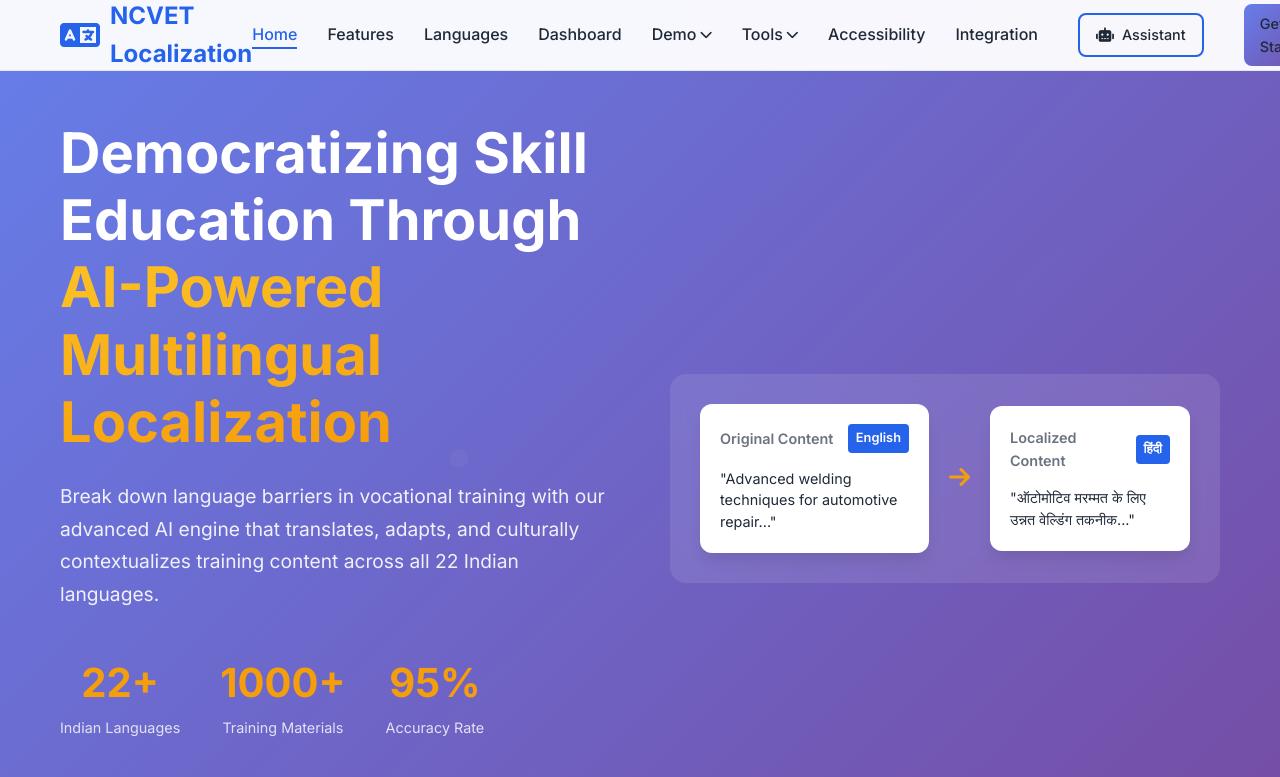
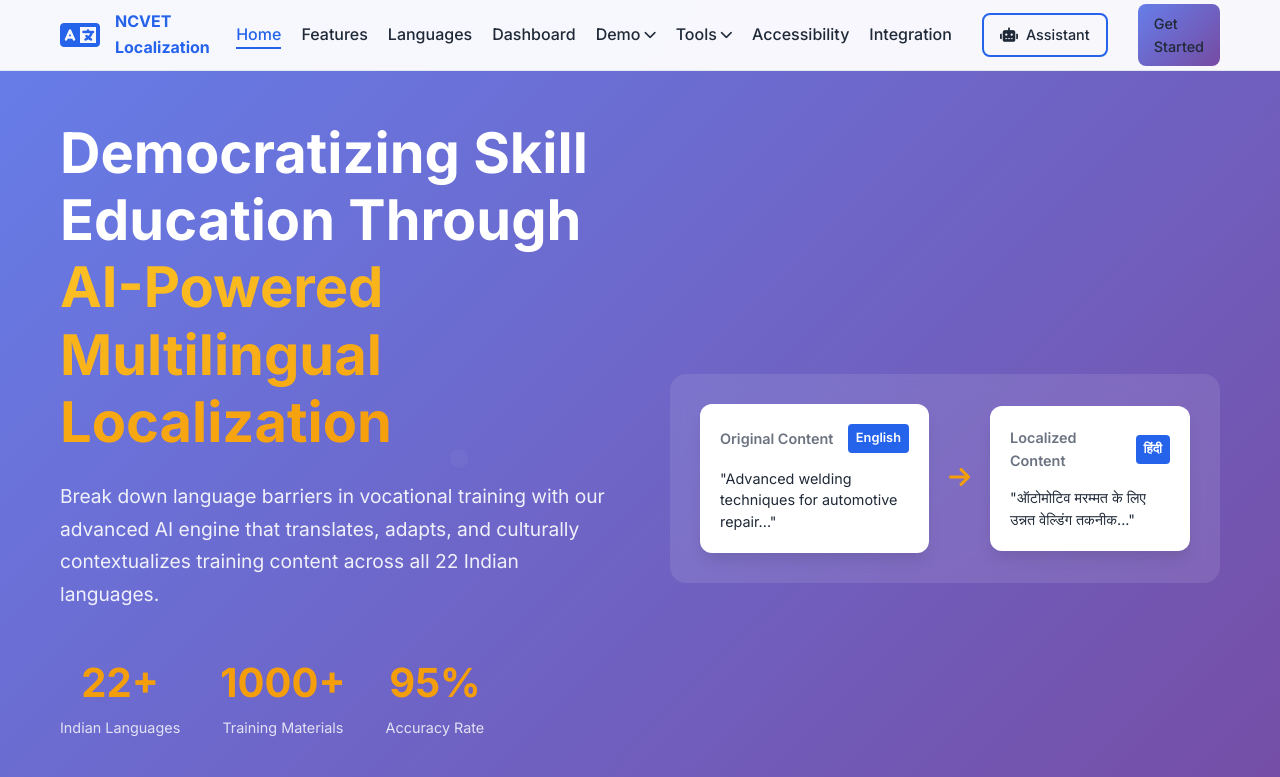
Before and after one commit to Mohasin-Khan645/AI-Powered-Multiligual-Content, a plain HTML site: page index.html in a window 1280 px wide. Shown: the top 777 px of the page. Drawn offline with Linux system fonts and the light colour scheme.

Commit message:
styles.css

```diff
--- a/styles.css
+++ b/styles.css
@@ -68,8 +68,8 @@ body {
 .nav-logo {
     display: flex;
     align-items: center;
-    gap: 10px;
-    font-size: 1.5rem;
+    gap: 15px;
+    font-size: 1rem;
     font-weight: 700;
     color: var(--primary-color);
 }
@@ -81,7 +81,7 @@ body {
 .nav-menu {
     display: flex;
     list-style: none;
-    gap: 30px;
+    gap: 20px;
     align-items: center;
 }
 
```
